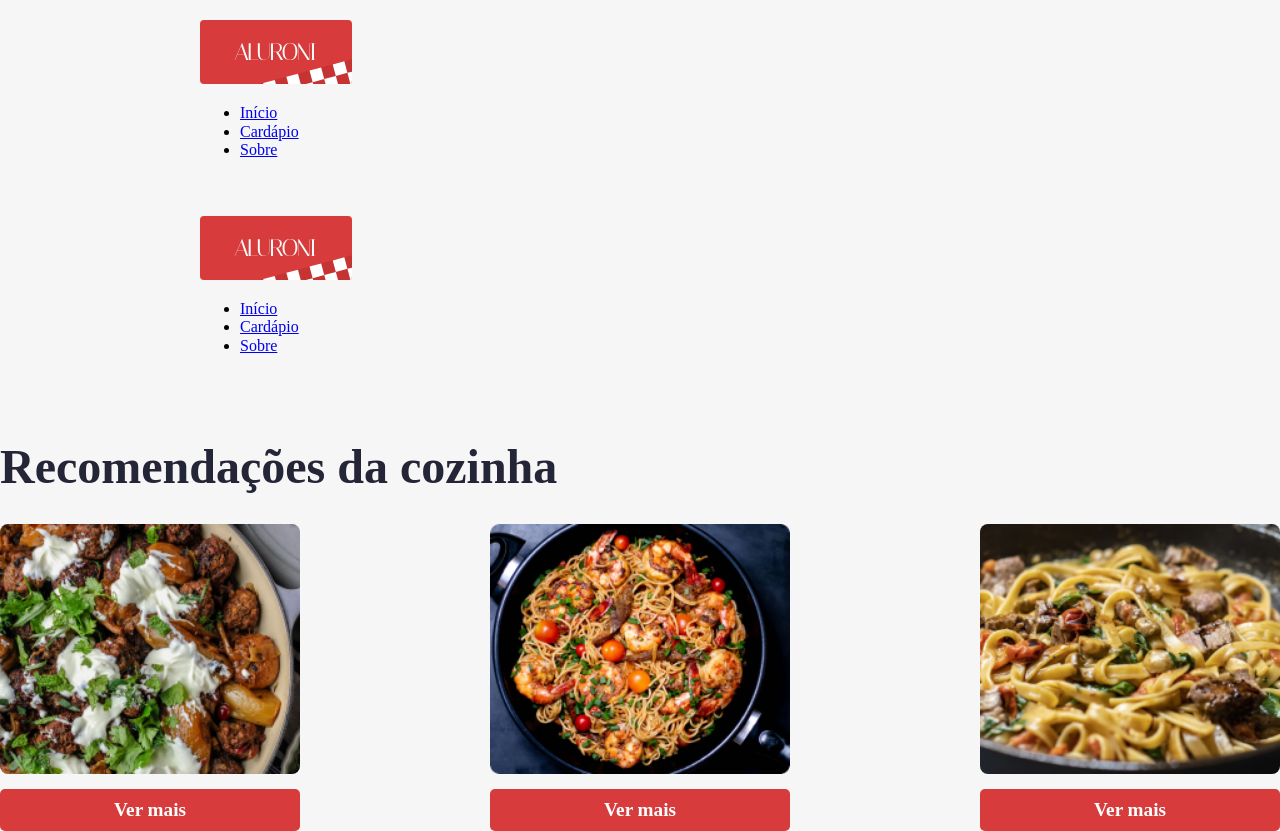
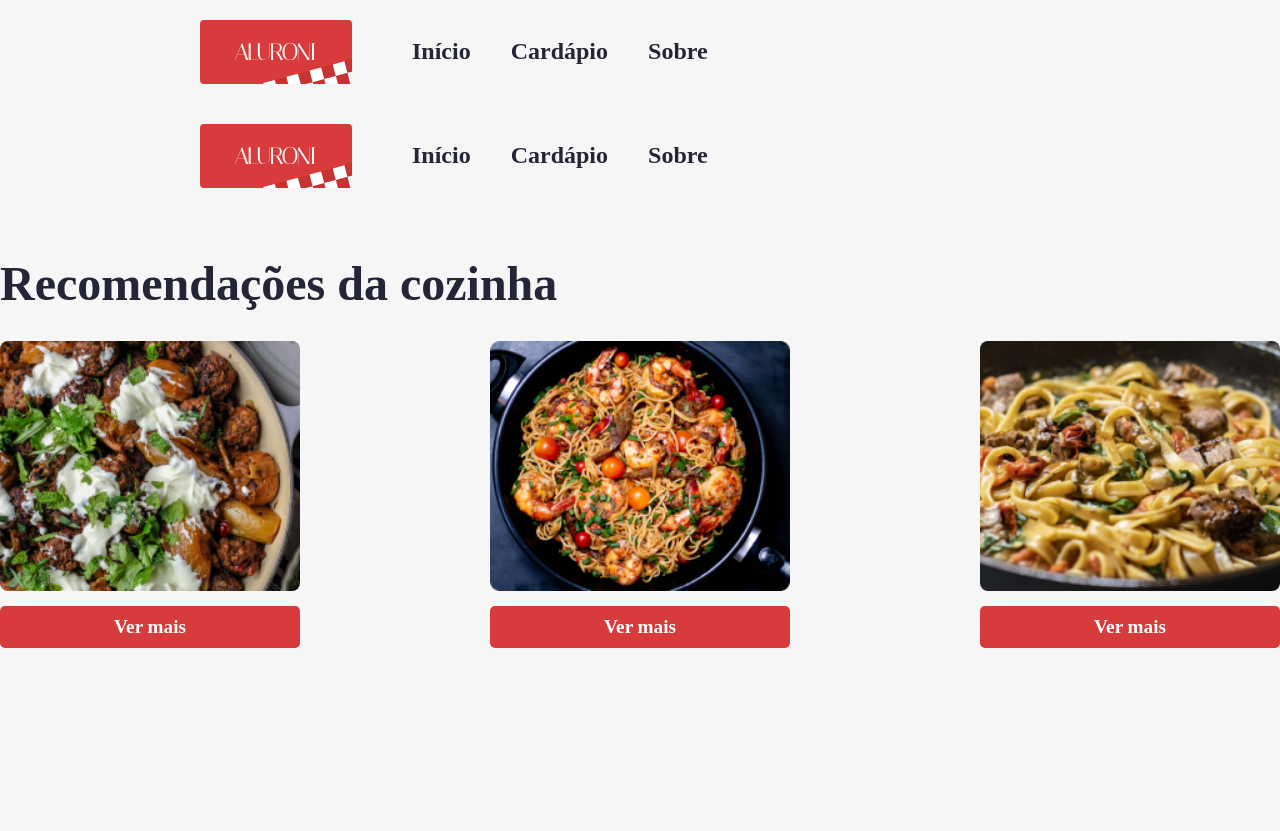
Before and after one commit to matheuscarvalheira/Aluroni, a React (Create React App) app: page / in a window 1280 px wide. After the commit the page ends 800 px from the top, so only its background shows below. Built offline with nearby package versions, Linux system fonts and the light colour scheme; a web font is replaced by a local one.

Commit message:
changing the menu display and styling the links

```diff
--- a/src/components/Menu/Menu.module.scss
+++ b/src/components/Menu/Menu.module.scss
@@ -2,6 +2,7 @@
 @import "styles/breakpoints";
 
 .menu {
+  display: flex;
   padding: 20px $padding-horizontal;
   @media (max-width: $desktop_xsm) {
     padding: 20px $padding-horizontal-mobile;
@@ -12,4 +13,23 @@
   @media (min-width: $desktop_sm) and (max-width: $desktop_md) {
     padding: 20px $padding-horizontal-md;
   }
+  &__list {
+    align-items: center;
+    display: flex;
+  }
+  &__link {
+    list-style-type: none;
+    padding: 0 20px;
+    a {
+      color: $dark;
+      cursor: pointer;
+      font-size: 24px;
+      font-weight: 600;
+      text-decoration: none;
+      transition: .2s ease;
+      &:hover {
+        color: $dark-grey;
+      }
+    }
+  }
 }
```
